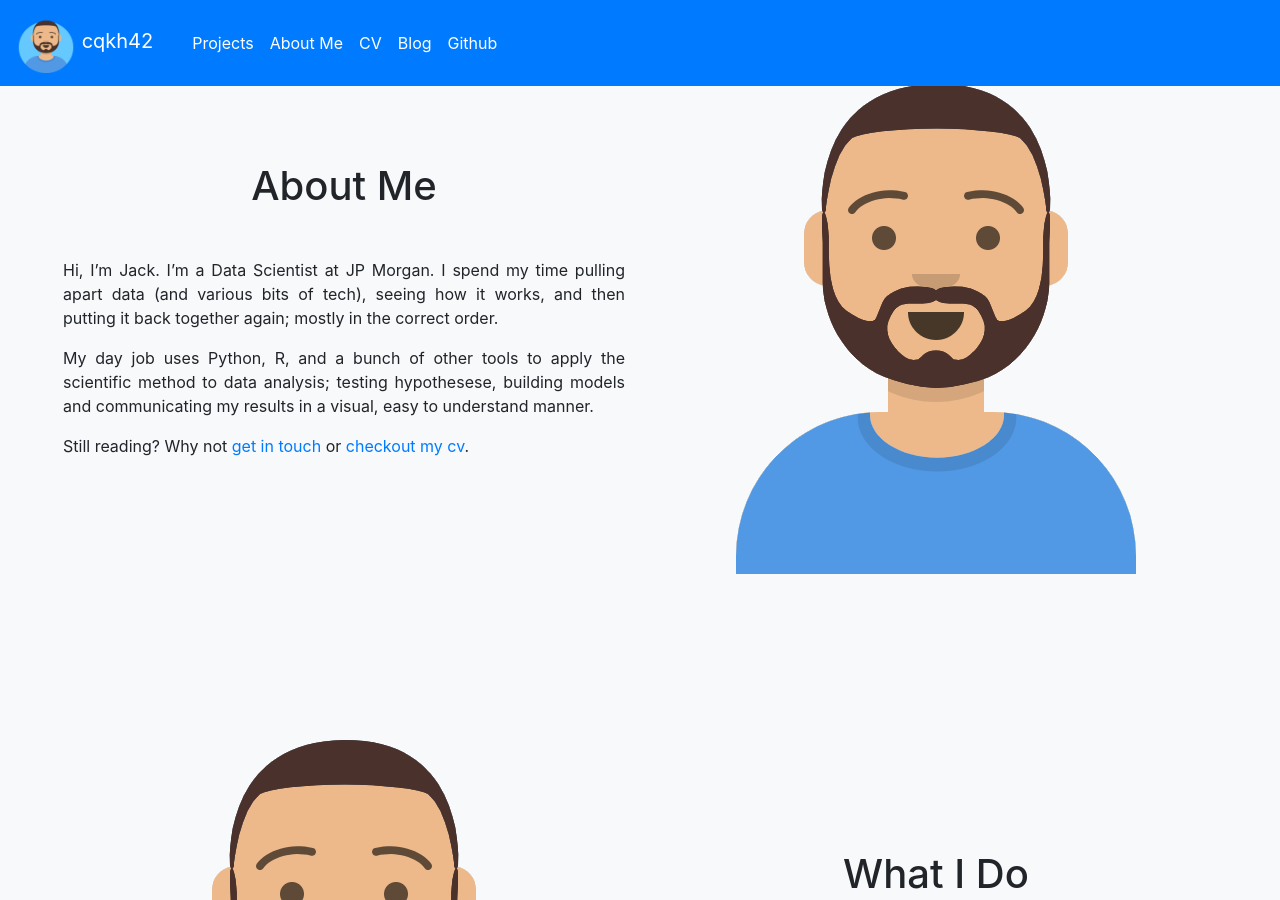
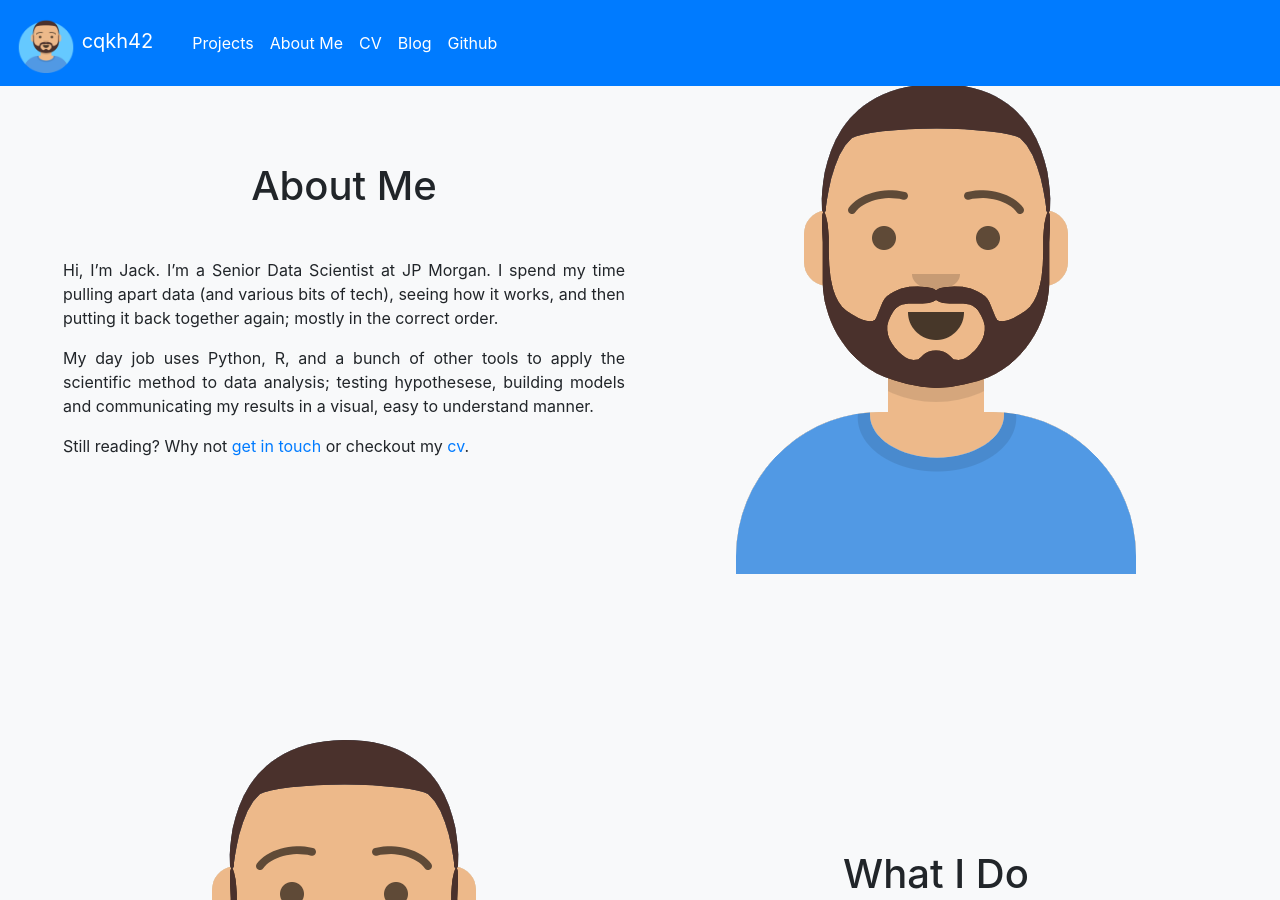
Before and after one commit to cqkh42/cqkh42.github.io, a Jekyll site: the page built from index.html, in a window 1280 px wide and 900 px high, scrolled down 323 px. Built offline with Jekyll 4.4.1, drawn with Linux system fonts in a browser that asks for light colours.

Commit message:
Update data.yml

```diff
--- a/_data/data.yml
+++ b/_data/data.yml
@@ -15,7 +15,7 @@ sections:
     image: images/avatar-rect.png
     heading: About Me
     text: |
-      Hi, I'm Jack. I'm a Data Scientist at JP Morgan. I spend my time pulling
+      Hi, I'm Jack. I'm a Senior Data Scientist at JP Morgan. I spend my time pulling
       apart data (and various bits of tech), seeing how it works, and then
       putting it back together again; mostly in the correct order.
 
@@ -24,7 +24,7 @@ sections:
       and communicating my results in a visual, easy to understand manner.
 
       Still reading? Why not [get in touch](mailto:jackcooper93@gmail.com) or
-      [checkout my cv](/cv).
+      checkout my [cv](/cv).
   - section-id: projects
     image: images/avatar-rect.png
     heading: What I Do
```
